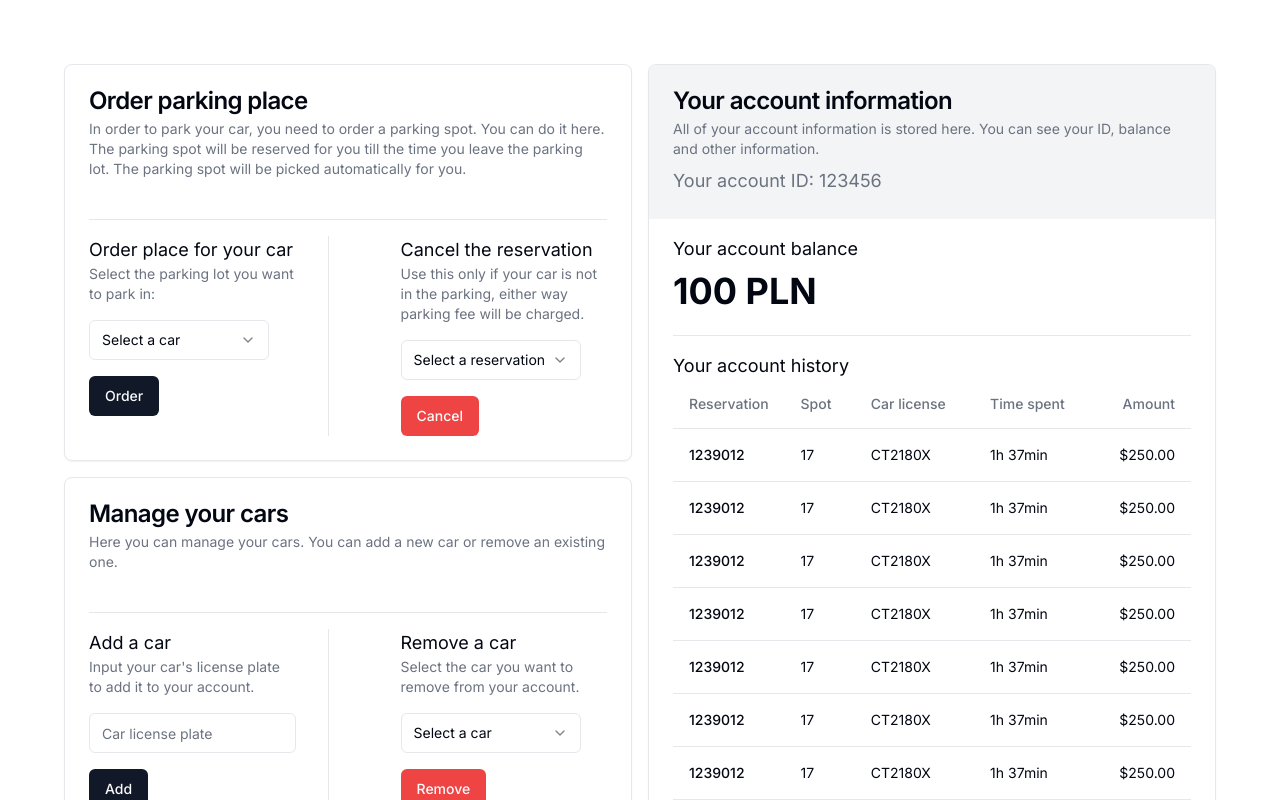
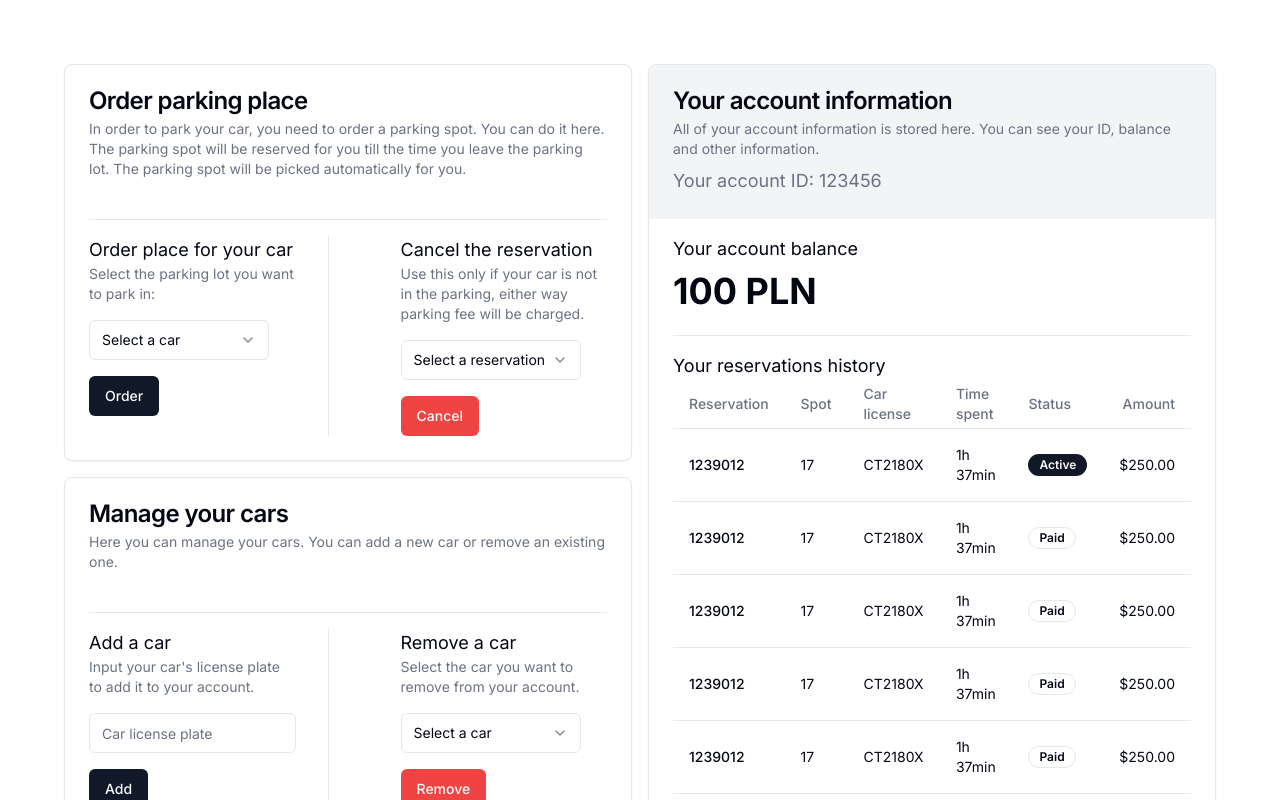
Before and after one commit to Misiek22113/parking_plus, a Next.js app: page /home in a window 1280 px wide. Built offline with nearby package versions, Linux system fonts and the light colour scheme.

Commit message:
Add history badges

```diff
--- a/src/app/(user)/home/_components/account-info/AccountInfo.tsx
+++ b/src/app/(user)/home/_components/account-info/AccountInfo.tsx
@@ -1,6 +1,7 @@
 'use client';
 
 import { logout } from '@/app/actions';
+import { Badge } from '@/components/ui/badge';
 import { Button } from '@/components/ui/button';
 import {
   Card,
@@ -39,7 +40,7 @@
         <p className="text-lg">Your account balance</p>
         <p className="py-2 text-4xl font-bold">100 PLN</p>
         <Separator className="my-4" />
-        <p className="text-lg">Your account history</p>
+        <p className="text-lg">Your reservations history</p>
         <ScrollArea className="h-full">
           <Table>
             <TableCaption>A list of your recent reservations.</TableCaption>
@@ -49,6 +50,7 @@
                 <TableHead>Spot</TableHead>
                 <TableHead>Car license</TableHead>
                 <TableHead>Time spent</TableHead>
+                <TableHead>Status</TableHead>
                 <TableHead className="text-right">Amount</TableHead>
               </TableRow>
             </TableHeader>
@@ -59,6 +61,11 @@
                   <TableCell>17</TableCell>
                   <TableCell>CT2180X</TableCell>
                   <TableCell>1h 37min</TableCell>
+                  <TableCell>
+                    <Badge variant={index === 0 ? 'default' : 'outline'}>
+                      {index === 0 ? 'Active' : 'Paid'}
+                    </Badge>
+                  </TableCell>
                   <TableCell className="text-right">$250.00</TableCell>
                 </TableRow>
               ))}
--- /dev/null
+++ b/src/components/ui/badge.tsx
@@ -0,0 +1,36 @@
+import * as React from "react"
+import { cva, type VariantProps } from "class-variance-authority"
+
+import { cn } from "@/lib/utils"
+
+const badgeVariants = cva(
+  "inline-flex items-center rounded-full border px-2.5 py-0.5 text-xs font-semibold transition-colors focus:outline-none focus:ring-2 focus:ring-ring focus:ring-offset-2",
+  {
+    variants: {
+      variant: {
+        default:
+          "border-transparent bg-primary text-primary-foreground hover:bg-primary/80",
+        secondary:
+          "border-transparent bg-secondary text-secondary-foreground hover:bg-secondary/80",
+        destructive:
+          "border-transparent bg-destructive text-destructive-foreground hover:bg-destructive/80",
+        outline: "text-foreground",
+      },
+    },
+    defaultVariants: {
+      variant: "default",
+    },
+  }
+)
+
+export interface BadgeProps
+  extends React.HTMLAttributes<HTMLDivElement>,
+    VariantProps<typeof badgeVariants> {}
+
+function Badge({ className, variant, ...props }: BadgeProps) {
+  return (
+    <div className={cn(badgeVariants({ variant }), className)} {...props} />
+  )
+}
+
+export { Badge, badgeVariants }
```
